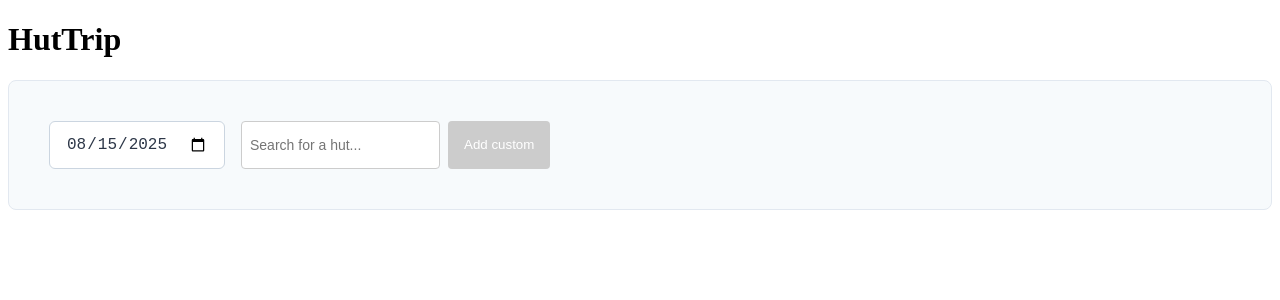
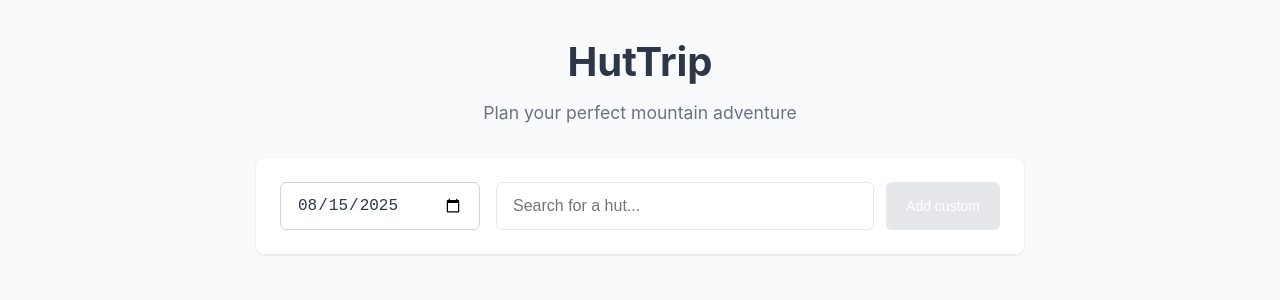
Before and after one commit to Pleezon/AV-HutTrip, an Angular app in the folder HutTrip/: page / in a window 1280 px wide. Shown: the top 300 px of the page. Built offline with nearby package versions, Linux system fonts and the light colour scheme.

Commit message:
feat: cleanup ui, add kofi

```diff
--- a/HutTrip/src/app/app.component.css
+++ b/HutTrip/src/app/app.component.css
@@ -23,6 +23,36 @@
   font-size: 1.1rem;
 }
 
+.app-container {
+  max-width: 800px;
+  margin: 0 auto;
+  padding: 2rem 1rem;
+}
+
+.app-header {
+  text-align: center;
+  margin-bottom: 2rem;
+}
+
+.app-header h1 {
+  font-size: 2.5rem;
+  color: #2d3748;
+  margin: 0;
+  margin-bottom: 0.5rem;
+}
+
+.slogan {
+  color: #6b7280;
+  font-size: 1.1rem;
+  margin: 0;
+}
+
+.main-content {
+  display: flex;
+  flex-direction: column;
+  gap: 1.5rem;
+}
+
 @media screen and (max-width: 650px) {
   .container {
     padding: 1rem;
--- a/HutTrip/src/app/app.component.html
+++ b/HutTrip/src/app/app.component.html
@@ -1,5 +1,10 @@
 <div class="app-container">
-  <h1>{{ title }}</h1>
-  <control-bar-component></control-bar-component>
-  <hut-list-component></hut-list-component>
+  <header class="app-header">
+    <h1>{{ title }}</h1>
+    <p class="slogan">Plan your perfect mountain adventure</p>
+  </header>
+  <main class="main-content">
+    <control-bar-component></control-bar-component>
+    <hut-list-component></hut-list-component>
+  </main>
 </div>
--- a/HutTrip/src/app/components/control-bar-component/control-bar-component.component.css
+++ b/HutTrip/src/app/components/control-bar-component/control-bar-component.component.css
@@ -1,28 +1,26 @@
 :host {
-  background-color: #f7fafc;
-  border: 1px solid #e2e8f0;
-  border-radius: 0.5rem;
+  display: flex;
+  gap: 1rem;
+  align-items: center;
   padding: 1.5rem;
-  display: flex;
-  gap: 1.5rem;
-  align-items: center;
+  background-color: white;
+  border-radius: 8px;
+  box-shadow: 0 1px 3px rgba(0, 0, 0, 0.1);
 }
 
 .search-section {
-  flex: 3;
-  position: relative;
+  flex: 1;
+  min-width: 0; /* Prevents flex item from overflowing */
+}
+
+.search-section ::ng-deep hut-search-component {
+  width: 100%;
+  display: block;
 }
 
 .date-section {
   width: 200px;
   flex: none;
-}
-
-.control-bar {
-  display: flex;
-  gap: 1rem;
-  padding: 1rem;
-  align-items: center;
 }
 
 @media screen and (max-width: 650px) {
--- a/HutTrip/src/app/components/control-bar-component/control-bar-component.component.html
+++ b/HutTrip/src/app/components/control-bar-component/control-bar-component.component.html
@@ -1,5 +1,7 @@
 <ng-content></ng-content>
-<div class="control-bar">
+<div class="date-section">
   <date-picker-component (dateChange)="onDateSelected($event)"></date-picker-component>
+</div>
+<div class="search-section">
   <hut-search-component (selectHut)="onHutSelected($event)"></hut-search-component>
 </div>
--- a/HutTrip/src/app/components/hut-list-component/hut-list-component.component.css
+++ b/HutTrip/src/app/components/hut-list-component/hut-list-component.component.css
@@ -4,3 +4,26 @@
   gap: 1rem;
   margin-top: 1rem;
 }
+
+.hut-list {
+  display: flex;
+  flex-direction: column;
+  gap: 1rem;
+  width: 100%;
+  max-width: 800px;
+  margin: 0 auto;
+}
+
+.empty-state {
+  text-align: center;
+  padding: 2rem;
+  color: #6b7280;
+  background-color: #f8fafc;
+  border-radius: 8px;
+  border: 1px dashed #e2e8f0;
+}
+
+.empty-state p {
+  margin: 0;
+  font-size: 1.1rem;
+}
--- a/HutTrip/src/app/components/hut-search-component/hut-search-component.component.css
+++ b/HutTrip/src/app/components/hut-search-component/hut-search-component.component.css
@@ -1,19 +1,17 @@
 .search-input-container {
   position: relative;
-  display: flex;
-  gap: 0.5rem;
   width: 100%;
 }
 
 .search-input {
   flex: 1;
-  padding: 8px;
-  border: 1px solid #ccc;
-  border-radius: 4px;
-  font-size: 14px;
+  padding: 0.75rem 1rem;
+  border: 1px solid #e2e8f0;
+  border-radius: 6px;
+  font-size: 1rem;
   color: #2d3748;
-  background-color: #fff;
-  transition: border-color 0.2s, background-color 0.2s;
+  background-color: white;
+  transition: all 0.2s;
   height: 48px;
   box-sizing: border-box;
 }
@@ -27,64 +25,66 @@
 
 .search-input:focus {
   outline: none;
-  border-color: #4299e1;
-  box-shadow: 0 0 0 3px rgba(66, 153, 225, 0.1);
+  border-color: #3b82f6;
+  box-shadow: 0 0 0 3px rgba(59, 130, 246, 0.1);
 }
 
 .search-results {
   position: absolute;
-  top: 100%;
+  top: calc(100% + 0.5rem);
   left: 0;
   right: 0;
   background: white;
-  border: 1px solid #ccc;
-  border-radius: 4px;
-  margin-top: 4px;
+  border: 1px solid #e2e8f0;
+  border-radius: 6px;
+  box-shadow: 0 4px 6px -1px rgba(0, 0, 0, 0.1);
   max-height: 300px;
   overflow-y: auto;
-  z-index: 1000;
-  box-shadow: 0 2px 4px rgba(0, 0, 0, 0.1);
+  z-index: 50;
 }
 
 .search-result-item {
-  padding: 8px 16px;
+  padding: 0.75rem 1rem;
   cursor: pointer;
-  transition: background 0.15s;
+  transition: background-color 0.2s;
   display: flex;
   justify-content: space-between;
   align-items: center;
 }
 
 .search-result-item:hover {
-  background-color: #f0f0f0;
+  background-color: #f8fafc;
 }
 
 .hut-name {
-  font-size: 14px;
-  font-weight: 500;
+  font-size: 0.875rem;
   color: #2d3748;
 }
 
 .search-controls {
   display: flex;
-  gap: 8px;
+  gap: 0.75rem;
   width: 100%;
 }
 
 .add-custom-button {
-  padding: 8px 16px;
-  background-color: #6c757d;
+  padding: 0.75rem 1.25rem;
+  background-color: #6b7280;
   color: white;
   border: none;
-  border-radius: 4px;
+  border-radius: 6px;
+  font-size: 0.875rem;
+  font-weight: 500;
   cursor: pointer;
+  transition: background-color 0.2s;
+  white-space: nowrap;
+}
+
+.add-custom-button:hover:not(:disabled) {
+  background-color: #4b5563;
 }
 
 .add-custom-button:disabled {
-  background-color: #ccc;
+  background-color: #e5e7eb;
   cursor: not-allowed;
 }
-
-.add-custom-button:hover:not(:disabled) {
-  background-color: #5a6268;
-}
--- a/HutTrip/src/index.html
+++ b/HutTrip/src/index.html
@@ -6,6 +6,17 @@
   <base href="/">
   <meta name="viewport" content="width=device-width, initial-scale=1">
   <link rel="icon" type="image/x-icon" href="favicon.ico">
+  <script src='https://storage.ko-fi.com/cdn/scripts/overlay-widget.js'></script>
+  <script>
+    window.addEventListener('load', () => {
+      kofiWidgetOverlay.draw('pleezon', {
+        'type': 'floating-chat',
+        'floating-chat.donateButton.text': 'Support me',
+        'floating-chat.donateButton.background-color': '#00b9fe',
+        'floating-chat.donateButton.text-color': '#fff'
+      });
+    });
+  </script>
 </head>
 <body>
   <app-root></app-root>
--- a/HutTrip/src/styles.css
+++ b/HutTrip/src/styles.css
@@ -1 +1,29 @@
 /* You can add global styles to this file, and also import other style files */
+body {
+  margin: 0;
+  padding: 0;
+  font-family: -apple-system, BlinkMacSystemFont, "Segoe UI", Roboto, "Helvetica Neue", Arial, sans-serif;
+  background-color: #f9fafb;
+  color: #1a202c;
+  line-height: 1.5;
+  min-height: 100vh;
+}
+
+* {
+  box-sizing: border-box;
+}
+
+/* Smooth scrolling for the whole page */
+html {
+  scroll-behavior: smooth;
+}
+
+/* Remove default outline for clicked items while keeping keyboard focus visible */
+*:focus:not(:focus-visible) {
+  outline: none;
+}
+
+*:focus-visible {
+  outline: 2px solid #3b82f6;
+  outline-offset: 2px;
+}
```
